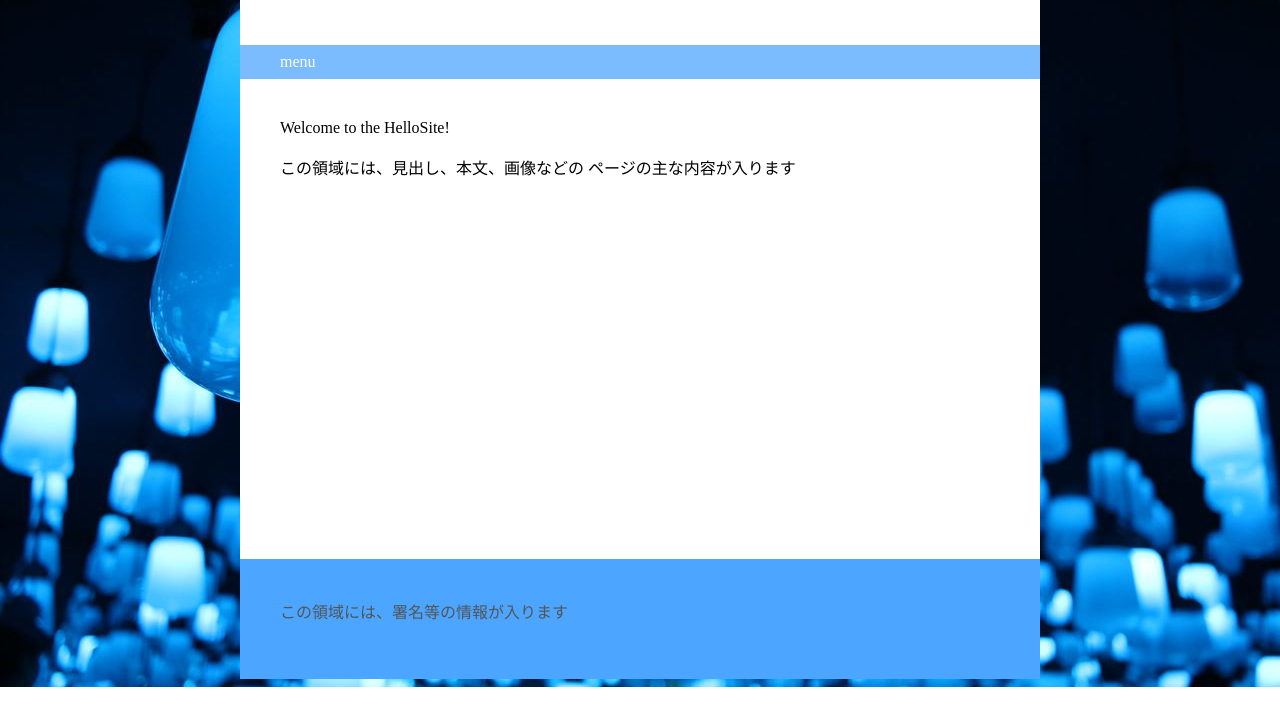
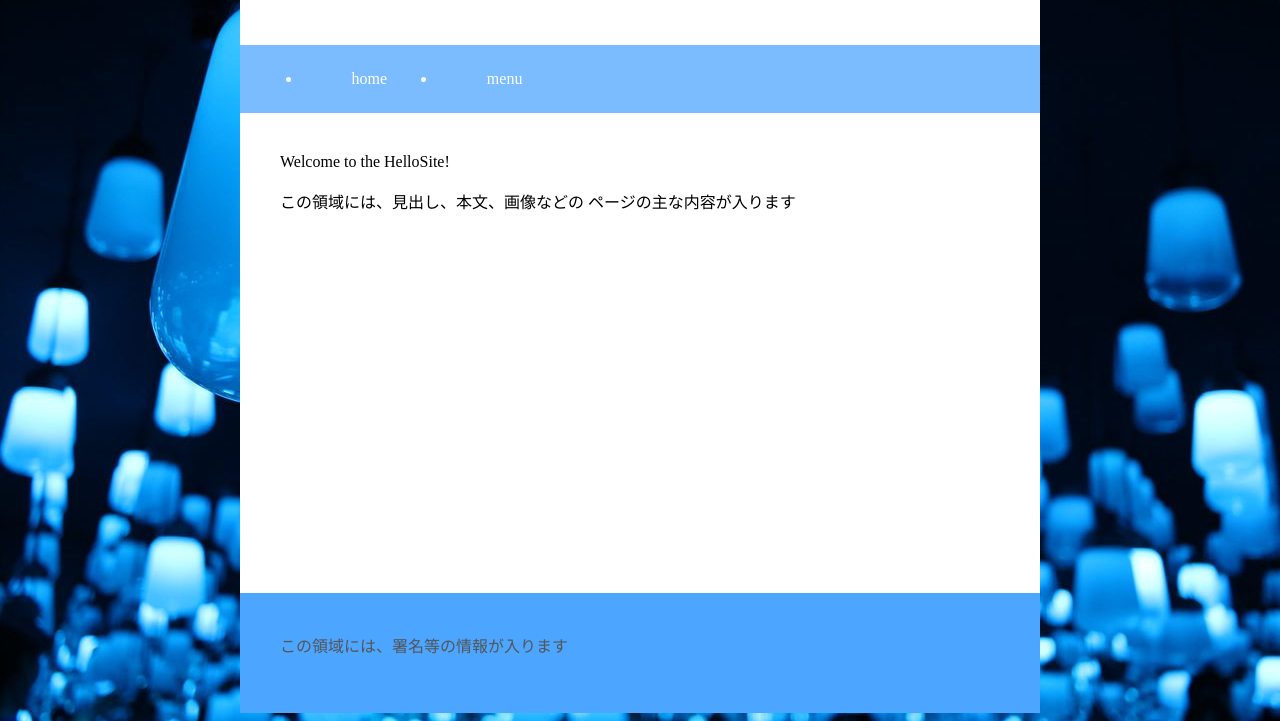
Before and after one commit to Ami-Kimura/css_sample_04, a plain HTML site: page index.html in a window 1280 px wide. Shown: the part 123-844 px from the top of the page. Before the commit the page ends 810 px from the top, so only its background shows below. Drawn offline with Linux system fonts and the light colour scheme.

Commit message:
Update index.html

```diff
--- a/index.html
+++ b/index.html
@@ -15,8 +15,11 @@
         <h1>Hello Page</h1>
       </header>
 
-      <nav>
-        menu
+     <nav id="g_navi">
+        <ul>
+           <li><a href="/">home</a></li>
+           <li><a href="/menu">menu</a></li>
+        </ul>
       </nav>
 
       <article>
```
